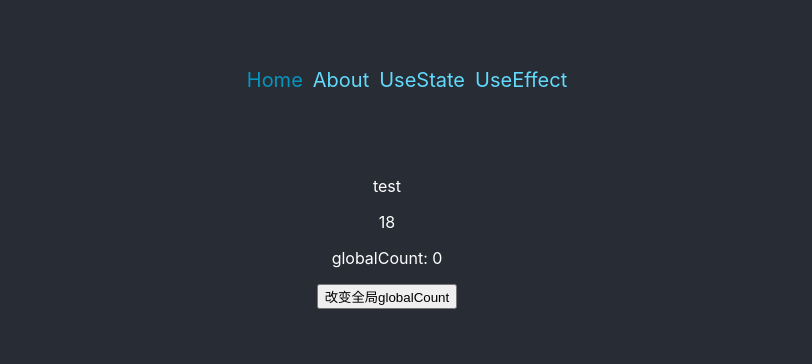
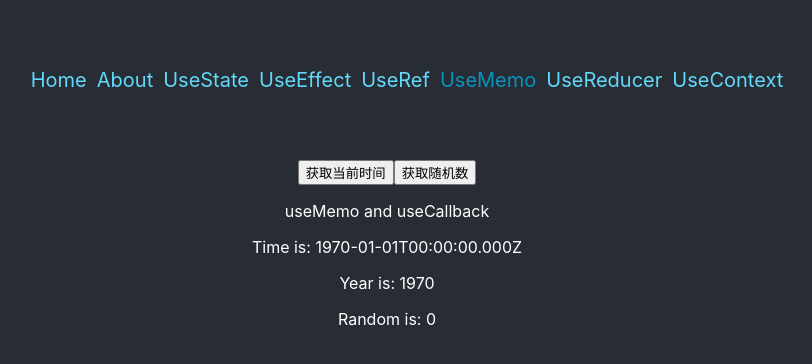
Before and after one commit to liulei92/hook-ts-demo, a React app: page /useMemo in a window 1280 px wide. Before the commit this address led to /home. Shown: the top 364 px of the page, without its empty margins (253-1065 px from the left). Built offline with nearby package versions, Linux system fonts and the light colour scheme.

Commit message:
补齐常见 useContext useReducer createContext useRef useMemo useCallback
Cause: None
Solution: None
Fixed Version: None
Branch: None

```diff
--- a/src/router/Routes.ts
+++ b/src/router/Routes.ts
@@ -20,6 +20,26 @@ const routes = [
     name: 'UseEffect',
     path: '/useEffect',
     component: lazy(() => import(/* webpackChunkName: "useEffect" */ '@/views/UseEffect'))
+  },
+  {
+    name: 'UseRef',
+    path: '/useRef',
+    component: lazy(() => import(/* webpackChunkName: "useRef" */ '@/views/UseRef'))
+  },
+  {
+    name: 'UseMemo',
+    path: '/useMemo',
+    component: lazy(() => import(/* webpackChunkName: "useMemo" */ '@/views/UseMemo'))
+  },
+  {
+    name: 'UseReducer',
+    path: '/useReducer',
+    component: lazy(() => import(/* webpackChunkName: "useReducer" */ '@/views/UseReducer'))
+  },
+  {
+    name: 'UseContext',
+    path: '/useContext',
+    component: lazy(() => import(/* webpackChunkName: "useContext" */ '@/views/UseContext'))
   }
 ]
 
--- /dev/null
+++ b/src/views/UseContext/index.tsx
@@ -0,0 +1,58 @@
+import React, { createContext, useReducer, useContext } from 'react'
+
+const UPDATE_COLOR = 'UPDATE_COLOR'
+const initState = { color: 'black' }
+
+type StateType = {
+  color: string
+}
+
+type ActionType = {
+  type: string,
+  color: string
+}
+
+type MixStateAndDispatch = {
+  state: StateType,
+  dispatch?: React.Dispatch<ActionType>
+}
+
+const reducer = (state: StateType, action: ActionType): StateType => {
+  switch (action.type) {
+    case UPDATE_COLOR:
+      return { color: action.color }
+    default:
+      return state
+  }
+}
+
+const ColorContext = createContext<MixStateAndDispatch>({ state: initState })
+
+const Show: React.FC = props => {
+  const { state, dispatch } = useContext(ColorContext)
+
+  return (
+    <div style={{ color: state.color }}>
+      当前字体颜色为: {state.color}
+      <button onClick={() => dispatch && dispatch({ type: UPDATE_COLOR, color: 'red' })}>红色</button>
+      <button onClick={() => dispatch && dispatch({ type: UPDATE_COLOR, color: 'green' })}>绿色</button>
+    </div>
+  )
+}
+
+const Example: React.FC = props => {
+  const [state, dispatch] = useReducer(reducer, initState)
+
+  return (
+    <ColorContext.Provider value={{ state, dispatch }}>
+      <div>
+        <Show />
+
+        <button onClick={() => dispatch && dispatch({ type: UPDATE_COLOR, color: 'blue' })}>蓝色</button>
+        <button onClick={() => dispatch && dispatch({ type: UPDATE_COLOR, color: 'lightblue' })}>轻绿色</button>
+      </div>
+    </ColorContext.Provider>
+  )
+}
+
+export default Example
--- /dev/null
+++ b/src/views/UseMemo/index.tsx
@@ -0,0 +1,58 @@
+import React, { useState, useMemo, useCallback } from 'react'
+
+// useMemo 类似于计算属性 compited
+
+interface IShowInterface {
+  time: number
+}
+
+const Show: React.FC<IShowInterface> = props => {
+  const { time, children } = props
+  const changeTime = (time: number): string => {
+    console.log('running ???')
+    return new Date(time).toISOString()
+  }
+
+  const timeStr:string = useMemo(() => {
+    return changeTime(time)
+  }, [time])
+
+  const timeYear = useCallback(
+    () => {
+      return new Date(time).getFullYear()
+    },
+    [time]
+  )
+
+  return (
+    <div>
+      <p>useMemo and useCallback</p>
+      <p>Time is: {timeStr}</p>
+      <p>Year is: {timeYear()}</p>
+      <p>Random is: { children }</p>
+    </div>
+  )
+}
+
+Show.defaultProps = {
+  time: 0
+}
+
+const Result: React.FC = props => {
+  const [time, setTime] = useState<number>(0)
+  const [random, setRandom] = useState<number>(0)
+
+  return (
+    <div>
+      <button onClick={() => {
+        setTime(new Date().getTime())
+      }}>获取当前时间</button>
+      <button onClick={() => {
+        setRandom(Math.random())
+      }}>获取随机数</button>
+      <Show time={time}>{ random }</Show>
+    </div>
+  )
+}
+
+export default Result
--- /dev/null
+++ b/src/views/UseReducer/index.tsx
@@ -0,0 +1,38 @@
+import React, { useReducer } from 'react'
+
+type StateType = {
+  count: number
+}
+
+type ActionType = {
+  type: 'reset' | 'decrement' | 'increment'
+}
+
+const initialState = { count: 0 }
+
+const reducer = (state: StateType, action: ActionType): StateType => {
+  switch (action.type) {
+    case 'reset':
+      return initialState
+    case 'increment':
+      return { count: state.count + 1 }
+    case 'decrement':
+      return { count: state.count - 1 }
+    default:
+      return state
+  }
+}
+
+const Counter: React.FC = props => {
+  const [state, dispatch] = useReducer(reducer, initialState)
+
+  return (
+    <div>
+      <p>Count: { state.count }</p>
+      <button onClick={() => dispatch({ type: 'reset' })}>Reset</button>
+      <button onClick={() => dispatch({ type: 'increment' })}>+</button>
+      <button onClick={() => dispatch({ type: 'decrement' })}>-</button>
+    </div>
+  )
+}
+export default Counter
--- /dev/null
+++ b/src/views/UseRef/index.tsx
@@ -0,0 +1,39 @@
+import React, { useState, useEffect, useRef } from 'react'
+
+const Counter: React.FC = props => {
+  const [count, setCount] = useState<number>(0)
+  const countRef = useRef<number>(count) // 相当于 this , 可以存放任何变量，很好的解决闭包带来的不方便性
+  const inputEl = useRef<HTMLInputElement>(null) // 类似与 createRef
+
+  useEffect(() => {
+    countRef.current = count // .current属性不会引发组件重新渲染，根据这个特性可以获取状态的前一个值
+  })
+
+  const handleCount = (): void => {
+    setTimeout(() => {
+      alert('current count: ' + countRef.current)
+    }, 3000)
+  }
+
+  const onFocusClick = (): void => {
+    if (inputEl && inputEl.current) {
+      inputEl.current.focus()
+    }
+  }
+
+  return (
+    <div>
+      {/* count 虽然赋值给了 current，但ref不会出发渲染，所以显示的是上一次的赋值结果，但 函数中获取的是 最新赋值的count */}
+      <p>pre count: { countRef.current }</p>
+      <p>current count: { count }</p>
+      <button onClick={() => setCount(count + 1)}>加</button>
+      <button onClick={() => handleCount()}>弹框显示</button>
+
+      <hr />
+      <input type='text' ref={inputEl}/>
+      <button onClick={onFocusClick}>Focus the input</button>
+    </div>
+  )
+}
+
+export default Counter
```
Also changed, not shown: 1 other file (tests, documents, lock files or other folders).
